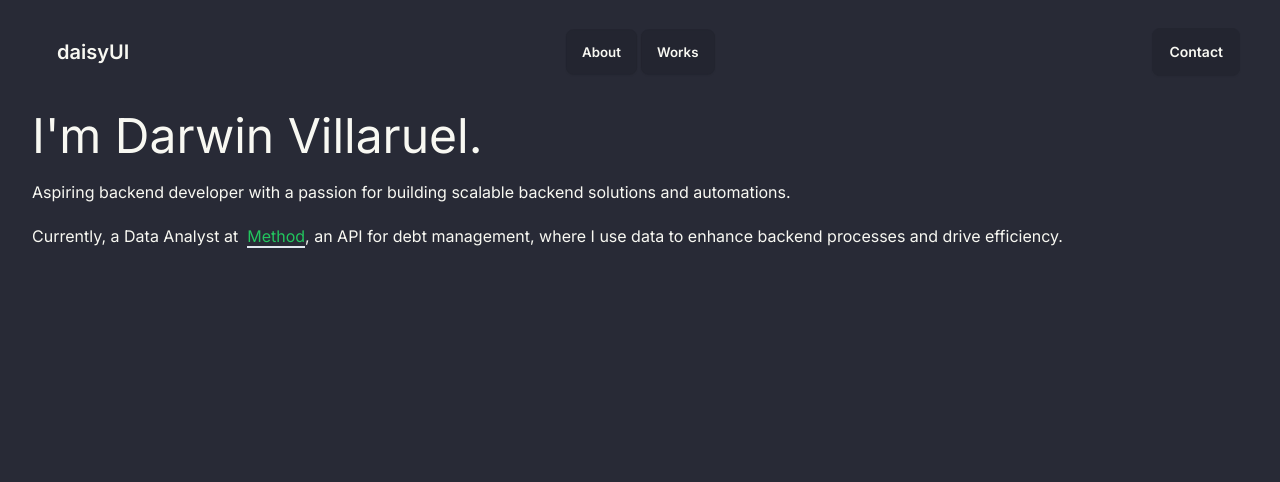
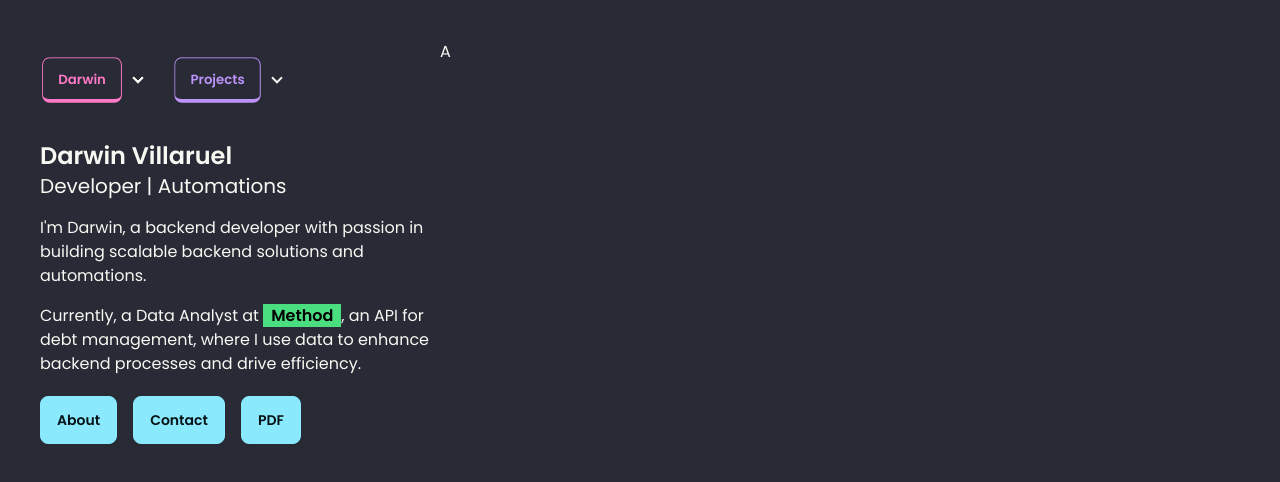
Before and after one commit to darwinvillaruel/darwin, a Next.js app: page / in a window 1280 px wide. Shown: the top 482 px of the page. Built offline with nearby package versions, Linux system fonts and the light colour scheme.

Commit message:
feat: add modal for About page

```diff
--- a/src/app/about/page.tsx
+++ /dev/null
@@ -1,3 +0,0 @@
-export default function About() {
-  return <h1>About Me</h1>;
-}
--- a/src/app/layout.tsx
+++ b/src/app/layout.tsx
@@ -1,7 +1,8 @@
-import { Inter as FontSans } from "next/font/google";
+import { Poppins as FontSans } from "next/font/google";
 import "../styles/globals.css";
 
 const fontSans = FontSans({
+  weight: ["100", "200", "300", "400", "500", "600", "700", "800", "900"],
   subsets: ["latin"],
   variable: "--font-sans",
 });
--- a/src/app/page.tsx
+++ b/src/app/page.tsx
@@ -1,11 +1,16 @@
+import Footer from "@/components/Footer";
 import Hero from "@/components/Hero";
 import Navbar from "@/components/Navbar";
 
 export default function Home() {
   return (
-    <main className="mx-auto py-3 container">
-      <Navbar />
-      <Hero />
+    <main className="grid lg:grid-cols-3 m-5 lg:m-10">
+      <section className="flex flex-col justify-between lg:col-span-1">
+        <Navbar />
+        <Hero />
+        <Footer />
+      </section>
+      <section className="lg:col-span-2">A</section>
     </main>
   );
 }
--- a/src/components/About.tsx
+++ b/src/components/About.tsx
@@ -4,14 +4,14 @@ export default function About() {
   return (
     <>
       <button
-        className="btn"
+        className="btn btn-info"
         onClick={() => document.getElementById("about_modal").showModal()}>
         About
       </button>
       <dialog
         id="about_modal"
         className="modal">
-        <div className="modal-box">
+        <div className="rounded-none w-screen max-w-none h-screen max-h-none modal-box">
           <h3 className="font-bold text-lg">Hello!</h3>
           <p className="py-4">Press ESC key or click the button below to close</p>
           <div className="modal-action">
--- /dev/null
+++ b/src/components/Footer.tsx
@@ -0,0 +1,17 @@
+import About from "./About";
+
+export default function Footer() {
+  return (
+    <section className="flex flex-row gap-4">
+      <div>
+        <About />
+      </div>
+      <div>
+        <button className="btn btn-info">Contact</button>
+      </div>
+      <div>
+        <button className="btn btn-info">PDF</button>
+      </div>
+    </section>
+  );
+}
--- a/src/components/Hero.tsx
+++ b/src/components/Hero.tsx
@@ -1,17 +1,22 @@
 export default function Hero() {
   return (
-    <div className="gap-5 grid py-5">
-      <h1 className="text-5xl">I'm Darwin Villaruel.</h1>
-      <p>Aspiring backend developer with a passion for building scalable backend solutions and automations. </p>
+    <div className="gap-4 grid py-5">
+      <div>
+        <div className="font-semibold text-2xl">Darwin Villaruel</div>
+        <p className="text-xl">Developer | Automations</p>
+      </div>
+      <div className="gap-4 grid">
+        <p>I'm Darwin, a backend developer with passion in building scalable backend solutions and automations.</p>
         <p>
-        Currently, a Data Analyst at &nbsp;
+          Currently, a Data Analyst at{" "}
           <a
-          className="border-b-2 text-green-500"
+            className="bg-green-400 px-2 font-semibold text-black no-underline"
             href="https://methodfi.com">
             Method
           </a>
           , an API for debt management, where I use data to enhance backend processes and drive efficiency.
         </p>
       </div>
+    </div>
   );
 }
--- a/src/components/Navbar.tsx
+++ b/src/components/Navbar.tsx
@@ -1,10 +1,8 @@
-import About from "./About";
-
 export default function Navbar() {
   return (
     <nav>
-      <div className="bg-base-100 navbar">
-        <div className="navbar-start">
+      <div className="p-0 navbar">
+        <div className="lg:hidden navbar-start">
           <div className="dropdown">
             <div
               tabIndex={0}
@@ -26,37 +24,64 @@ export default function Navbar() {
             </div>
             <ul
               tabIndex={0}
-              className="z-[1] gap-2 grid bg-base-100 shadow mt-3 p-2 rounded-box w-52 dropdown-content menu menu-sm">
+              className="z-[1] bg-base-100 shadow mt-3 p-2 rounded-box w-52 dropdown-content menu menu-sm">
               <li>
-                <About />
+                <button className="btn btn-outline btn-primary">Primary</button>
               </li>
               <li>
-                <button
-                  id="works"
-                  className="btn">
-                  Works
-                </button>
+                <a>Parent</a>
+                <ul className="p-2">
+                  <li>
+                    <a>Submenu 1</a>
+                  </li>
+                  <li>
+                    <a>Submenu 2</a>
+                  </li>
+                </ul>
+              </li>
+              <li>
+                <a>Item 3</a>
               </li>
             </ul>
           </div>
-          <a className="text-xl btn btn-ghost">daisyUI</a>
+          <a className="text-xl btn btn-ghost">drwn</a>
         </div>
         <div className="lg:flex hidden navbar-center">
-          <ul className="px-1 menu menu-horizontal">
+          <ul className="px-0 menu menu-horizontal">
             <li>
-              <About />
+              <details>
+                <summary className="pl-0">
+                  <button className="border-b-4 btn btn-outline btn-primary">Darwin</button>
+                </summary>
+                <ul className="border-2 border-primary p-2 w-80">
+                  <li>
+                    <a>Home</a>
+                  </li>
+                  <li>
+                    <a>Contact</a>
+                  </li>
+                  <li>
+                    <a>About</a>
+                  </li>
+                </ul>
+              </details>
             </li>
             <li>
-              <button
-                id="works"
-                className="btn">
-                Works
-              </button>
+              <details>
+                <summary>
+                  <button className="border-b-4 btn btn-outline btn-secondary">Projects</button>
+                </summary>
+                <ul className="border-2 border-primary p-2 w-80">
+                  <li>
+                    <a>Submenu 1</a>
+                  </li>
+                  <li>
+                    <a>Submenu 2</a>
+                  </li>
+                </ul>
+              </details>
             </li>
           </ul>
-        </div>
-        <div className="navbar-end">
-          <a className="btn">Contact</a>
         </div>
       </div>
     </nav>
```
Lines whose indentation alone changed are shown as unchanged.
